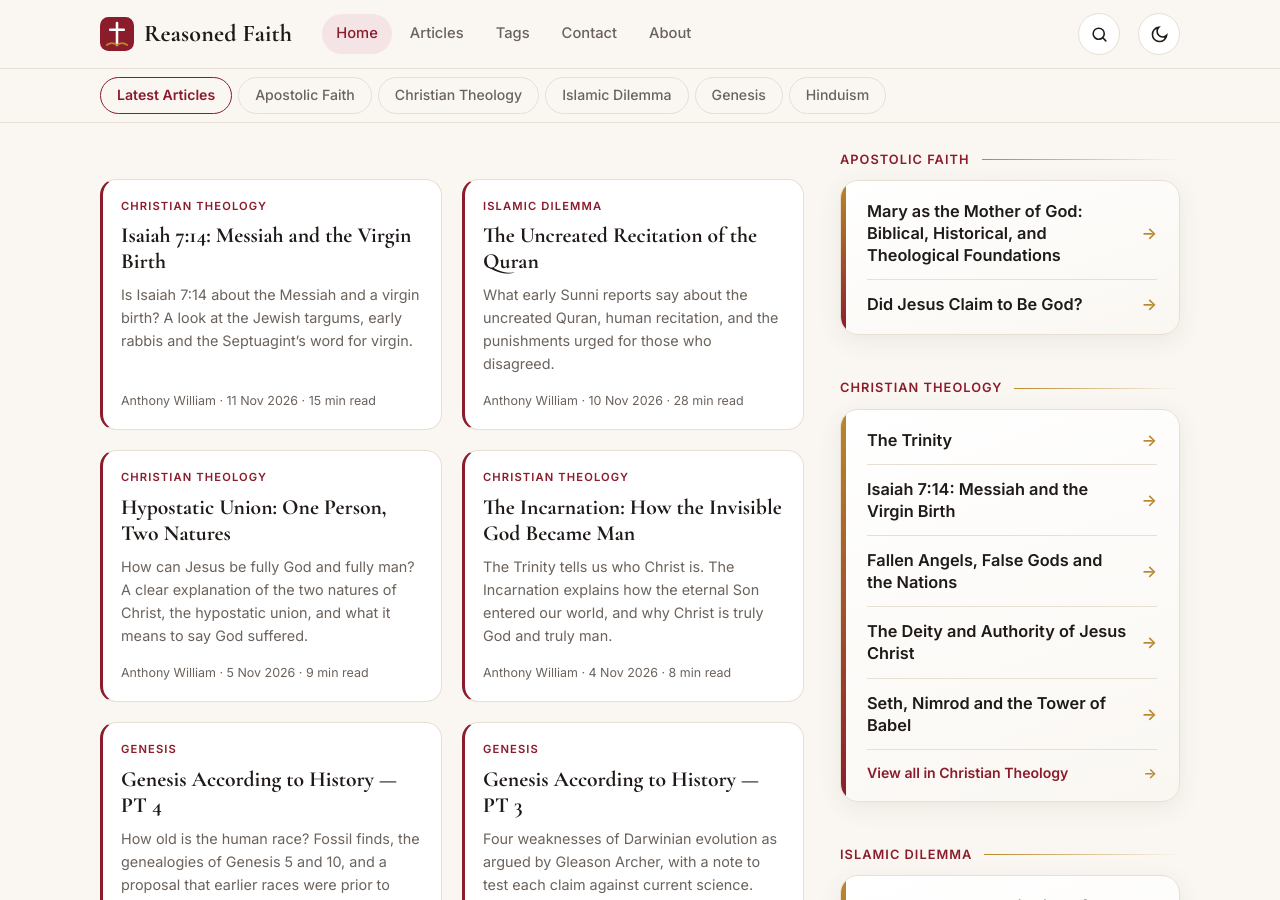
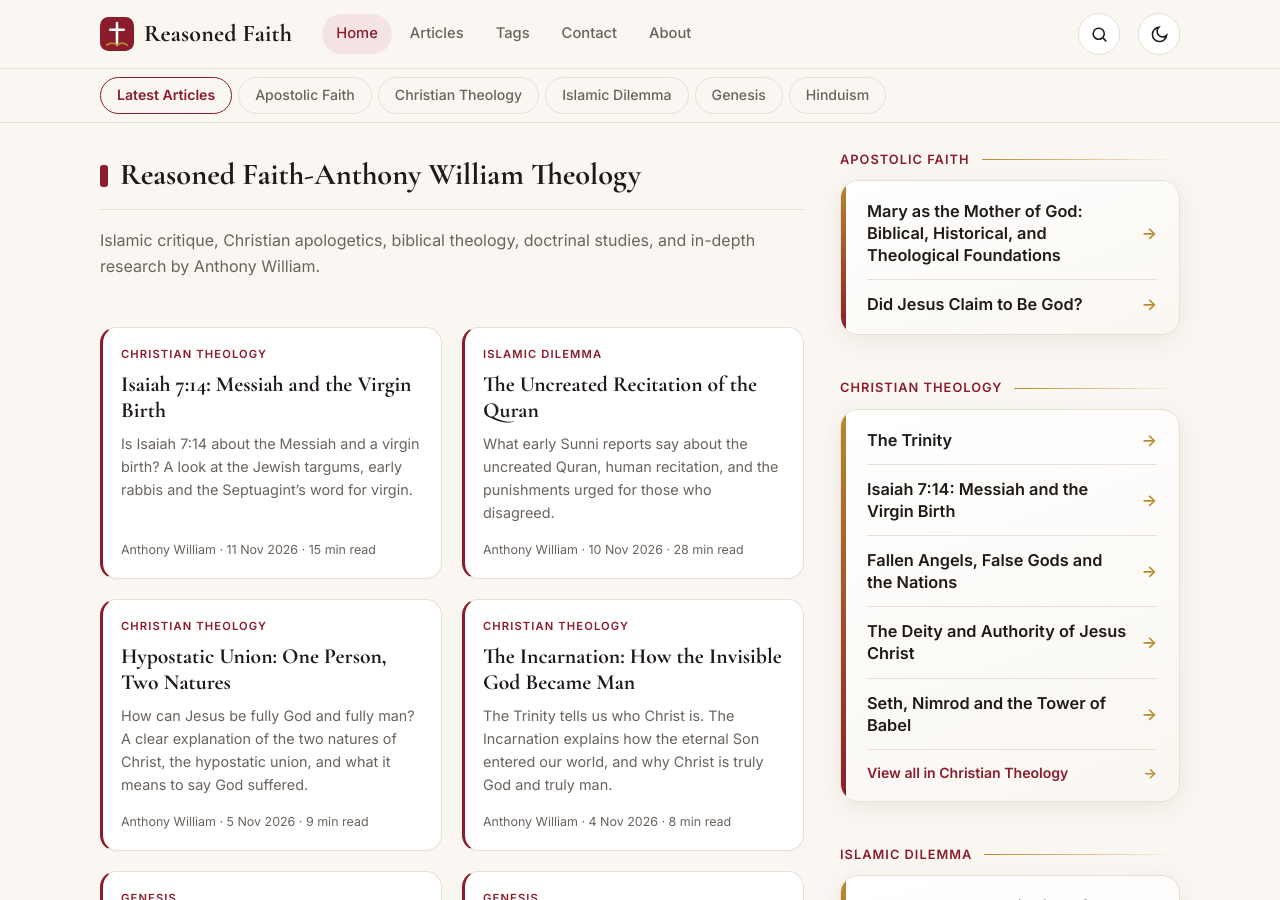
Before and after one commit to Reasoned-faith/reasoned-faith.github.io, a Jekyll site: the page built from index.html, in a window 1280 px wide and 900 px high. Built offline with Jekyll 4.4.1, drawn with Linux system fonts in a browser that asks for light colours.

Commit message:
Update index.html

```diff
--- a/index.html
+++ b/index.html
@@ -3,9 +3,9 @@ layout: default
 title: Home
 ---
 {% include data.html %}
-<h1 style="position:absolute;left:-9999px">Reasoned Faith — Christian Apologetics, Biblical Theology and Islamic Critique</h1>
-
 <div class="layout"><div class="col-main">
+<div class="sec-head"><h1>{{ site.site_name }}</h1></div>
+<p class="cp-desc">{{ site.description }}</p>
 <section id="latest">
     <div class="grid" id="articles" data-per="10">
   {%- for p in arts %}
```
